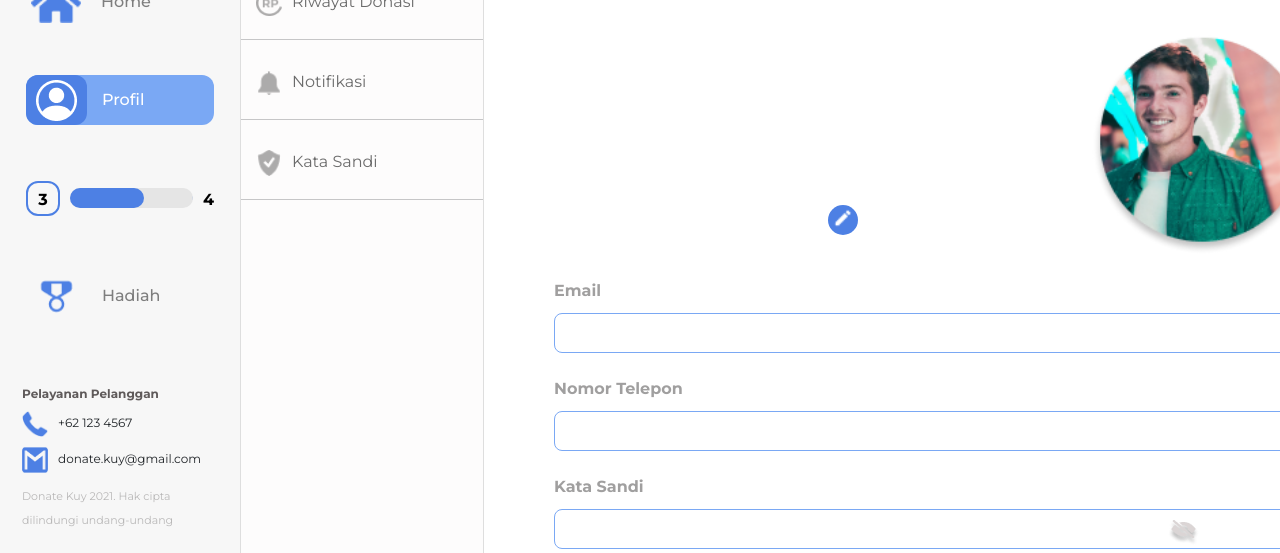
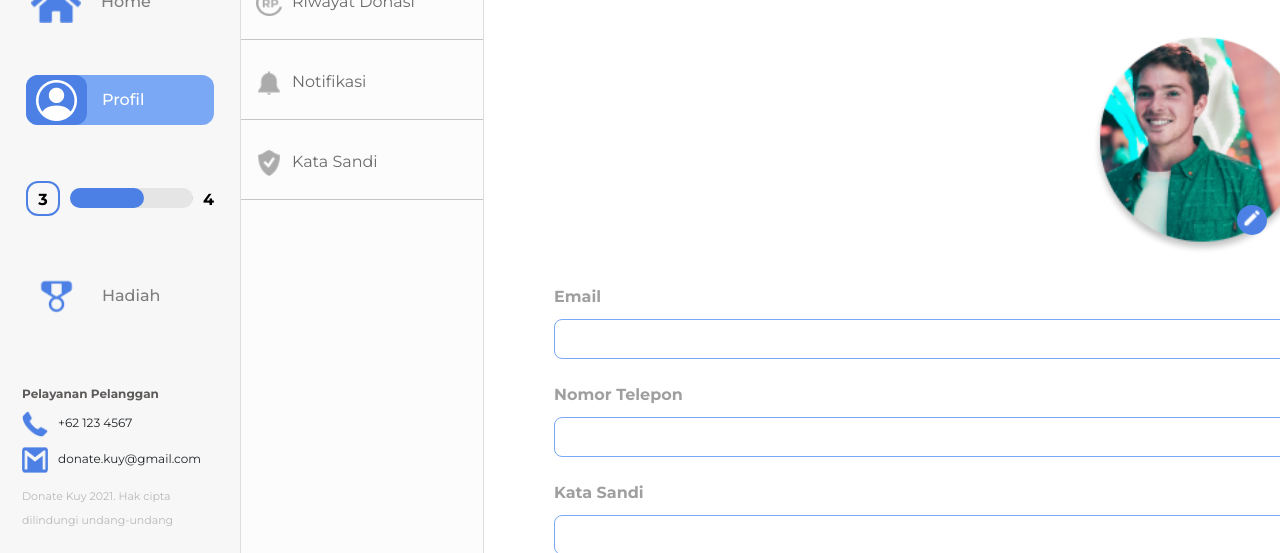
Before and after one commit to S1rent/DonateKUY, a plain HTML site: page profile-edit.html in a window 1280 px wide. Shown: the part 247-800 px from the top of the page. Drawn offline with nearby package versions, Linux system fonts and the light colour scheme.

Commit message:
fix: css stlying

```diff
--- a/CSS/profile-style.css
+++ b/CSS/profile-style.css
@@ -448,3 +448,9 @@ input:checked + .slider:before {
 .slider.round:before {
   border-radius: 50%;
 }
+
+@media only screen and (max-width: 1655px) {
+  .search-bar {
+    width: 30%;
+  }
+}
--- a/profile-edit.html
+++ b/profile-edit.html
@@ -139,10 +139,14 @@
                     <div class="profile-container" style="display: block !important; text-align: center !important;">
                         <div style="width: auto;">
                             <input type="file" id="imgupload" style="display:none"/>
-                            <img id="avatar" src="Assets/img-person.png" style="width: 220px !important; height: 220px !important; cursor: pointer;">
-                            <div id="pencil-icon" style="position: absolute; background: #4D80E4; width: 30px; height: 30px; border-radius: 50%; right: 33%;margin-top: -50px;">
-                                <img src="Assets/ic-pencil.png" style="width: 20px; height: 20px;cursor: pointer;">
-                            </div><br><br>
+                            <div style="text-align: center !important; margin: 0 auto !important;">
+                                <img id="avatar" src="Assets/img-person.png" style="width: 220px !important; height: 220px !important; cursor: pointer;z-index: 100;">
+                                <div style="width: 30px; height: 30px;margin: 0 auto;">
+                                    <div id="pencil-icon" style="background: #4D80E4; width: 30px; height: 30px; border-radius: 50%;margin-left: 50px;margin-top: -50px;z-index: 200;position:absolute">
+                                        <img src="Assets/ic-pencil.png" style="width: 20px; height: 20px;cursor: pointer;">
+                                    </div><br><br>
+                                </div>
+                            </div>
                         </div>
                         <div class="edit-profile-section" style="text-align: left;">
                             <div style="display: flex;">
@@ -159,8 +163,10 @@
 
                             <div>
                                 <label for="name" style="color: #A09F9F; font-weight: bolder; padding-bottom: 10px;">Kata Sandi</label><br>
-                                <img id="show-password" style="position: absolute; right: 80px;margin-top: 8px;cursor: pointer;" src="Assets/icn-show-password.png">
-                                <input id="password-field" type="password">
+                                <div>
+                                    <input id="password-field" type="password">
+                                    <img id="show-password" style="position: absolute;margin-top: 8px;cursor: pointer;margin-left: -50px;" src="Assets/icn-show-password.png">
+                                </div>
                                 <br><br>
                             </div>
 
```
Also changed, not shown: CSS/style.css (+18 -0 lines), profile-pd-edit.html (+12 -6 lines).
